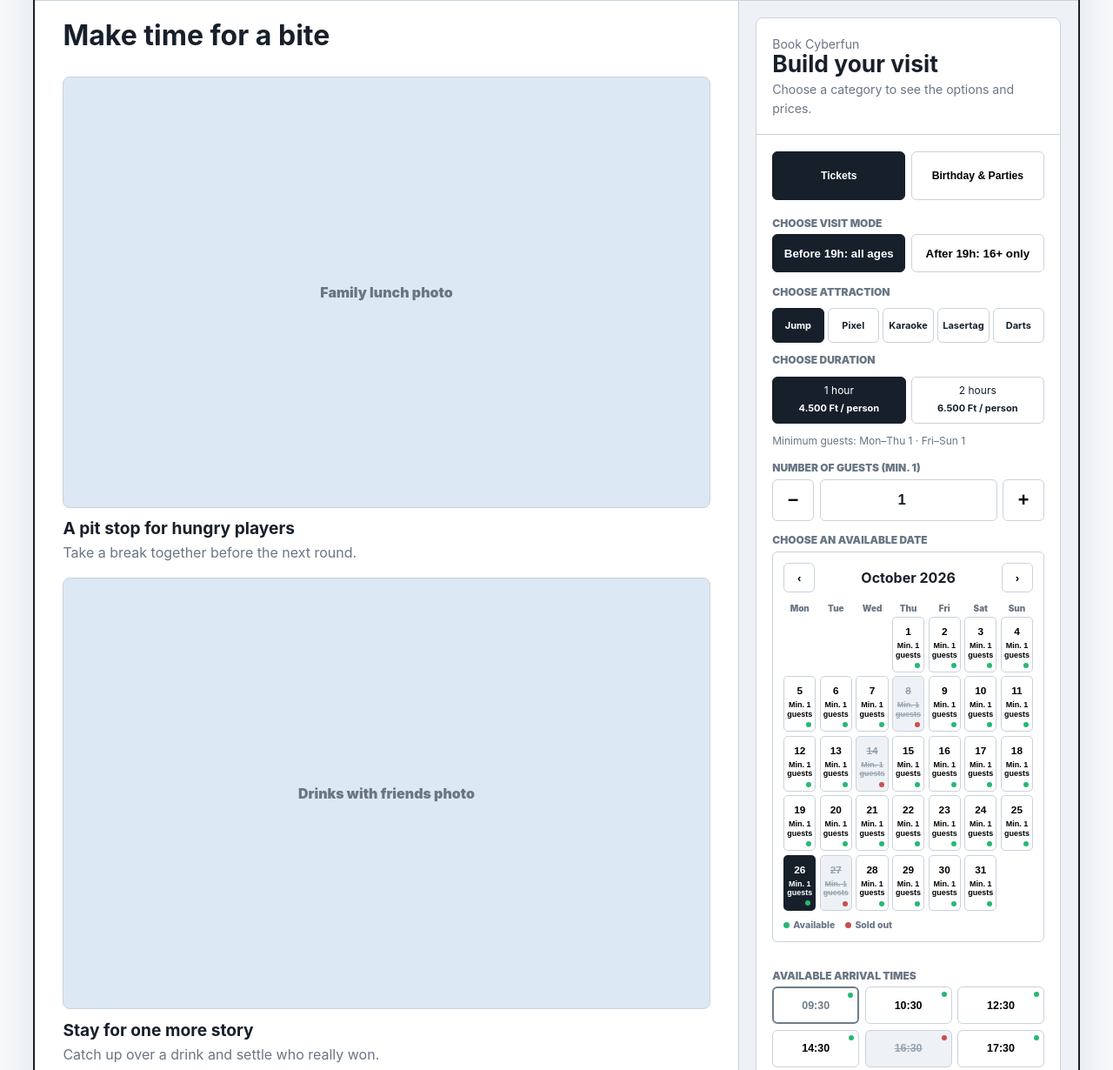
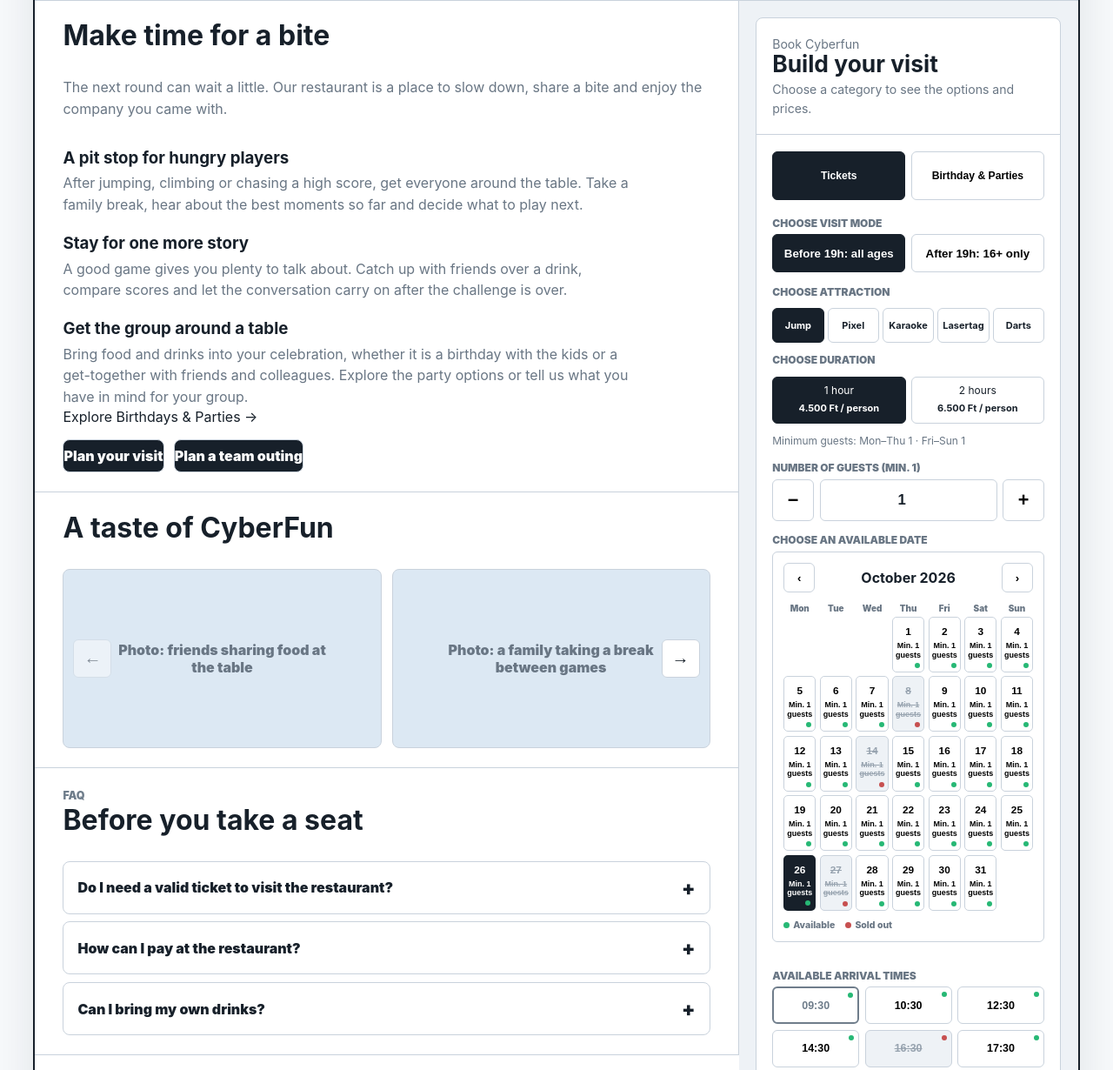
Before and after one commit to Kerstin-hub/cyberfun_wireframes, a plain HTML site: page cyberfun-wireframes/pages/explore/restaurant.html in a window 1280 px wide. Shown: the part 801-2031 px from the top of the page at 87% size. Drawn offline with Linux system fonts and the light colour scheme.

Commit message:
Add files via upload

```diff
--- a/cyberfun-wireframes/pages/explore/restaurant.html
+++ b/cyberfun-wireframes/pages/explore/restaurant.html
@@ -73,8 +73,7 @@
       .form-grid span { display: grid; align-items: center; min-height: 42px; padding: 0 0.75rem; border: 1px solid rgba(255,255,255,0.35); border-radius: var(--radius); color: #d7dee6; font-weight: 800; }
       .form-grid .wide { grid-column: 1 / -1; min-height: 76px; align-items: start; padding-top: 0.7rem; }
       .contact-panel .wire-button { background: white; color: var(--ink); }
-      .faq-item { display: grid; grid-template-columns: 1fr auto; gap: 1rem; align-items: center; min-height: 58px; padding: 1rem; border: 1px solid var(--line); border-radius: var(--radius); background: var(--paper); font-weight: 900; }
-      .faq-item::after { content: "+"; font-size: 1.4rem; font-weight: 900; }
+      .faq-item { display: block; padding: 0; border: 0; background: var(--paper); }
       .bottom-cta { display: grid; grid-template-columns: minmax(0, 1fr) auto; gap: 1rem; align-items: center; margin: 1.4rem 2rem 2rem; padding: 1.2rem; border: 1px solid var(--line); border-radius: var(--radius); background: var(--ink); color: white; }
       .bottom-cta p { margin-bottom: 0; color: #d7dee6; }
       .site-footer { display: grid; grid-template-columns: minmax(220px, 0.7fr) minmax(0, 1fr) minmax(0, 1.4fr); gap: 1.25rem; padding: 1.5rem; border-top: 1px solid var(--line); background: var(--paper); }
@@ -148,7 +147,7 @@
     <style>
       .restaurant-gallery { position: relative; min-width: 0; }
       .restaurant-gallery-track { display: grid; grid-auto-flow: column; grid-auto-columns: calc((100% - 12px) / 2); gap: 12px; overflow-x: auto; scroll-snap-type: x mandatory; }
-      .restaurant-gallery-track .wire-image { min-height: 0; aspect-ratio: 16 / 9; scroll-snap-align: start; padding: 1rem 3.5rem; text-align: center; }
+      .restaurant-gallery-track .wire-image { min-height: 0; aspect-ratio: 16 / 9; scroll-snap-align: start; padding: 1rem 3.5rem; text-align: center; max-height: 240px; }
       .restaurant-gallery button { position: absolute; top: 50%; transform: translateY(-50%); width: 44px; height: 44px; padding: 0; border: 1px solid var(--line); border-radius: 6px; background: var(--paper); color: var(--ink); font-size: 1.25rem; cursor: pointer; }
       .restaurant-gallery button:disabled { opacity: 0.45; cursor: default; }
       .restaurant-gallery [data-slide="-1"] { left: 12px; }
@@ -232,7 +231,8 @@
         .checkout-column, .checkout-body, .checkout-header { padding: 0.85rem; }
       }
 
-      .family-content .explore-tiles { grid-template-columns: minmax(0, 1fr); }
+      .restaurant-stories { display: grid; gap: 1.25rem; }
+      .restaurant-stories p { max-width: 65ch; margin-bottom: 0; }
       .family-story { grid-template-columns: minmax(0, 1fr); }
       .family-story .hero-copy { order: 0; }
       .family-content h2 { font-size: 2rem; line-height: 1.15; }
@@ -331,10 +331,11 @@
         <div class="family-layout"><div class="family-content">
         <section class="section">
           <div class="section-head"><h2>Make time for a bite</h2></div>
-          <div class="explore-tiles">
-            <article class="explore-tile"><div class="wire-image" aria-hidden="true">Family lunch photo</div><h3>A pit stop for hungry players</h3><p>Take a break together before the next round.</p></article>
-            <article class="explore-tile"><div class="wire-image" aria-hidden="true">Drinks with friends photo</div><h3>Stay for one more story</h3><p>Catch up over a drink and settle who really won.</p></article>
-            <article class="explore-tile"><div class="wire-image" aria-hidden="true">Group table photo</div><h3>Get the group around a table</h3><p>Make food and drinks part of your celebration.</p><a href="../../outputs/parties-events-wireframes/parties-packages-category-page-v3.html">Explore Birthdays &amp; Parties &rarr;</a></article>
+          <p>The next round can wait a little. Our restaurant is a place to slow down, share a bite and enjoy the company you came with.</p>
+          <div class="restaurant-stories">
+            <div><h3>A pit stop for hungry players</h3><p>After jumping, climbing or chasing a high score, get everyone around the table. Take a family break, hear about the best moments so far and decide what to play next.</p></div>
+            <div><h3>Stay for one more story</h3><p>A good game gives you plenty to talk about. Catch up with friends over a drink, compare scores and let the conversation carry on after the challenge is over.</p></div>
+            <div><h3>Get the group around a table</h3><p>Bring food and drinks into your celebration, whether it is a birthday with the kids or a get-together with friends and colleagues. Explore the party options or tell us what you have in mind for your group.</p><a href="../../outputs/parties-events-wireframes/parties-packages-category-page-v3.html">Explore Birthdays &amp; Parties &rarr;</a></div>
           </div>
           <div class="hero-actions"><a class="wire-button" href="../plan-your-visit/index.html">Plan your visit</a><a class="wire-button" href="../../outputs/group-wireframes/corporate-groups-page.html#inquiry">Plan a team outing</a></div>
         </section>
```
